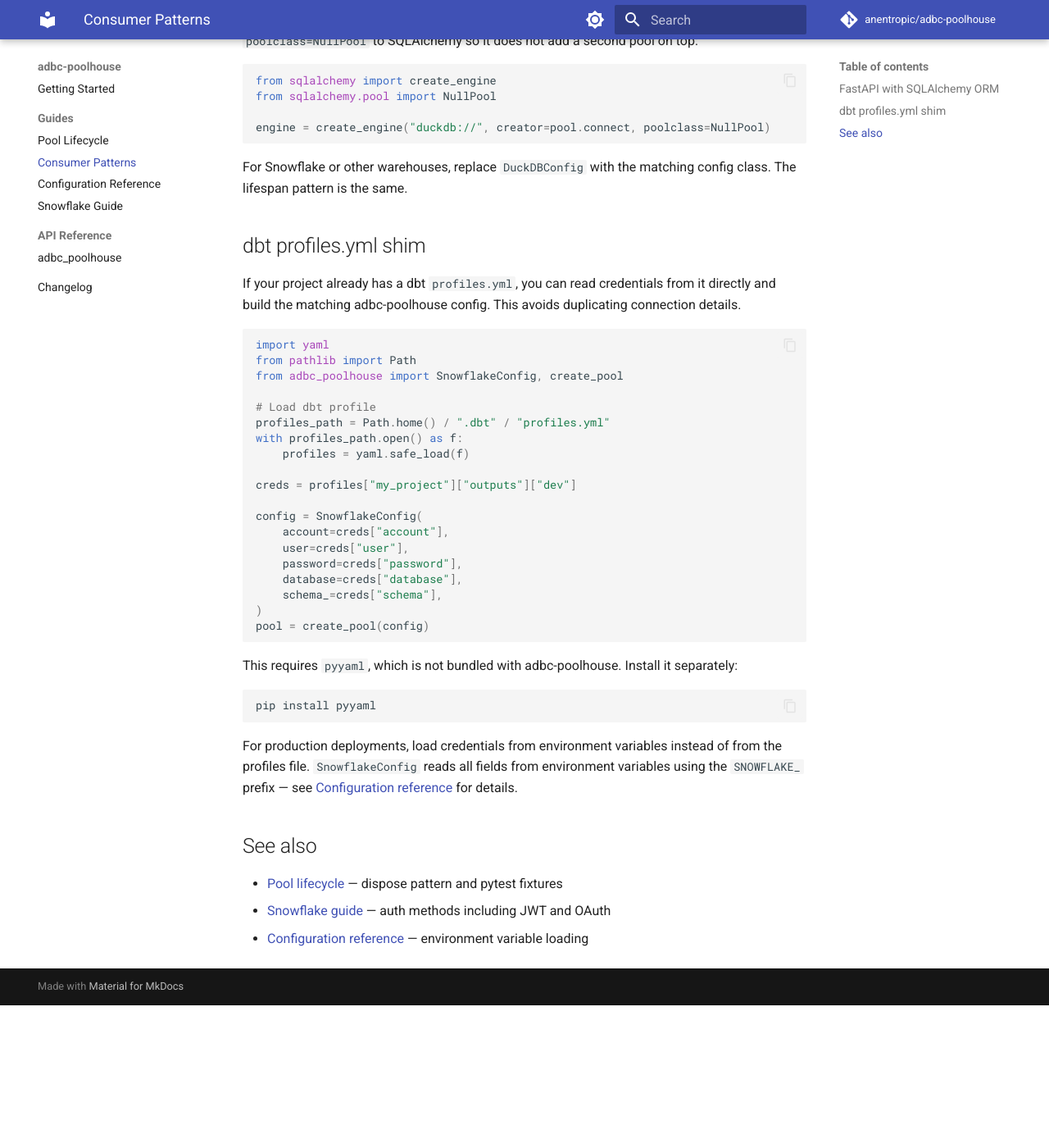
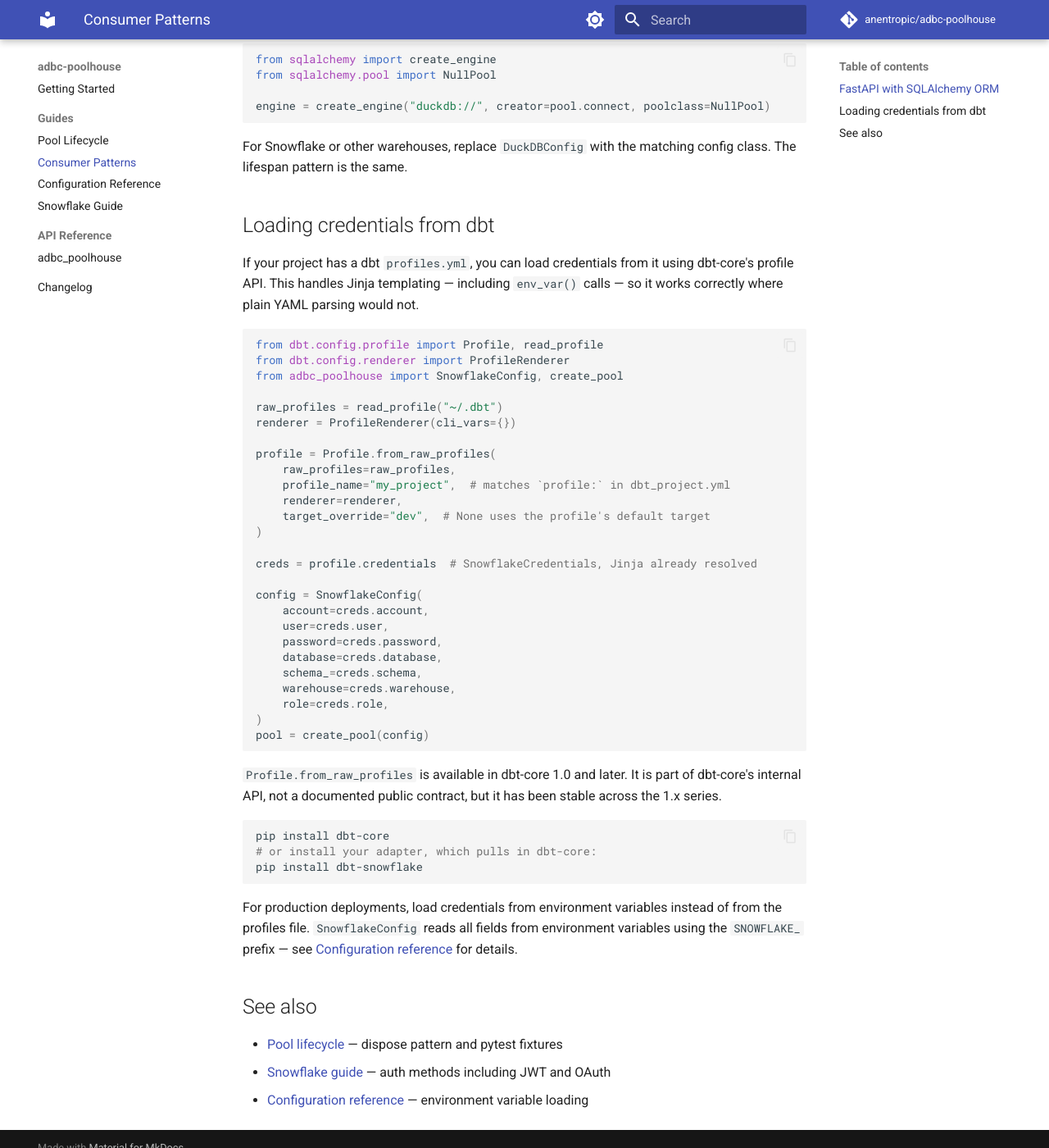
Before and after one commit to anentropic/adbc-poolhouse, an MkDocs documentation site: the page built from docs/src/guides/consumer-patterns.md, in a window 1280 px wide and 1400 px high, scrolled down 876 px. Shown: the whole window at 82% size. Built offline with MkDocs 1.6.1 and Material for MkDocs 9.7.7, drawn with Linux system fonts in a browser that asks for light colours; comment, search, counter and statistics services are not loaded; before the commit the page ends 2102 px from its top, so only the background shows below that; some of the changed text lies outside the part shown.

Commit message:
docs(08): capture phase context and implement discussion fixes
- Remove Snapshot testing in CI section from snowflake guide
- Rewrite dbt profiles section using Profile.from_raw_profiles (handles Jinja)
- Add 08-CONTEXT.md with decisions for planning

Co-Authored-By: Claude Sonnet 4.6 <noreply@anthropic.com>

````diff
--- a/docs/src/guides/consumer-patterns.md
+++ b/docs/src/guides/consumer-patterns.md
@@ -1,6 +1,6 @@
 # Consumer patterns
 
-Two patterns for integrating adbc-poolhouse into an application: FastAPI with SQLAlchemy ORM, and loading credentials from a dbt profiles file.
+Patterns for integrating adbc-poolhouse into an application.
 
 ## FastAPI with SQLAlchemy ORM
 
@@ -40,36 +40,45 @@ engine = create_engine("duckdb://", creator=pool.connect, poolclass=NullPool)
 
 For Snowflake or other warehouses, replace `DuckDBConfig` with the matching config class. The lifespan pattern is the same.
 
-## dbt profiles.yml shim
+## Loading credentials from dbt
 
-If your project already has a dbt `profiles.yml`, you can read credentials from it directly and build the matching adbc-poolhouse config. This avoids duplicating connection details.
+If your project has a dbt `profiles.yml`, you can load credentials from it using dbt-core's profile API. This handles Jinja templating — including `env_var()` calls — so it works correctly where plain YAML parsing would not.
 
 ```python
-import yaml
-from pathlib import Path
+from dbt.config.profile import Profile, read_profile
+from dbt.config.renderer import ProfileRenderer
 from adbc_poolhouse import SnowflakeConfig, create_pool
 
-# Load dbt profile
-profiles_path = Path.home() / ".dbt" / "profiles.yml"
-with profiles_path.open() as f:
-    profiles = yaml.safe_load(f)
+raw_profiles = read_profile("~/.dbt")
+renderer = ProfileRenderer(cli_vars={})
 
-creds = profiles["my_project"]["outputs"]["dev"]
+profile = Profile.from_raw_profiles(
+    raw_profiles=raw_profiles,
+    profile_name="my_project",  # matches `profile:` in dbt_project.yml
+    renderer=renderer,
+    target_override="dev",  # None uses the profile's default target
+)
+
+creds = profile.credentials  # SnowflakeCredentials, Jinja already resolved
 
 config = SnowflakeConfig(
-    account=creds["account"],
-    user=creds["user"],
-    password=creds["password"],
-    database=creds["database"],
-    schema_=creds["schema"],
+    account=creds.account,
+    user=creds.user,
+    password=creds.password,
+    database=creds.database,
+    schema_=creds.schema,
+    warehouse=creds.warehouse,
+    role=creds.role,
 )
 pool = create_pool(config)
 ```
 
-This requires `pyyaml`, which is not bundled with adbc-poolhouse. Install it separately:
+`Profile.from_raw_profiles` is available in dbt-core 1.0 and later. It is part of dbt-core's internal API, not a documented public contract, but it has been stable across the 1.x series.
 
 ```bash
-pip install pyyaml
+pip install dbt-core
+# or install your adapter, which pulls in dbt-core:
+pip install dbt-snowflake
 ```
 
 For production deployments, load credentials from environment variables instead of from the profiles file. `SnowflakeConfig` reads all fields from environment variables using the `SNOWFLAKE_` prefix — see [Configuration reference](configuration.md) for details.
````
Also changed, not shown: .planning/phases/08-review-and-improve-docs/08-CONTEXT.md (added, +78 -0 lines), docs/src/guides/snowflake.md (+1 -7 lines).
